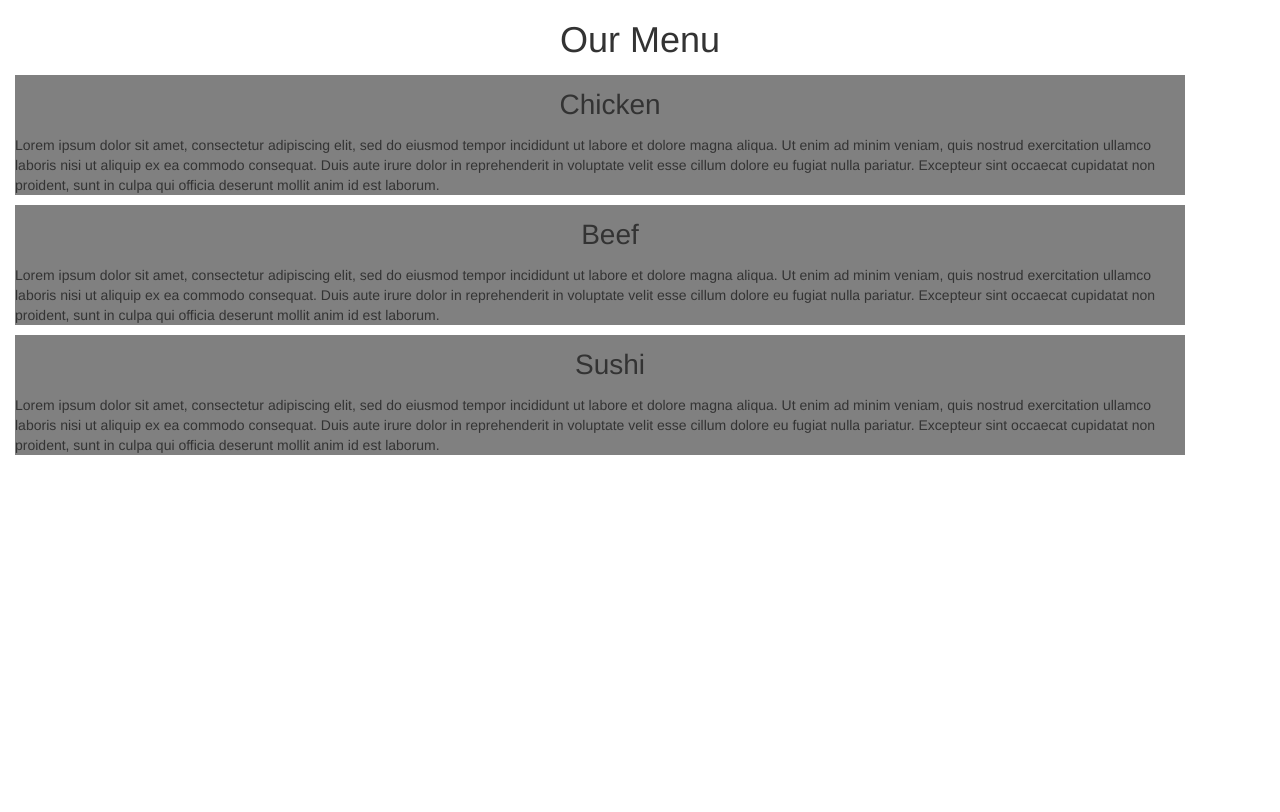
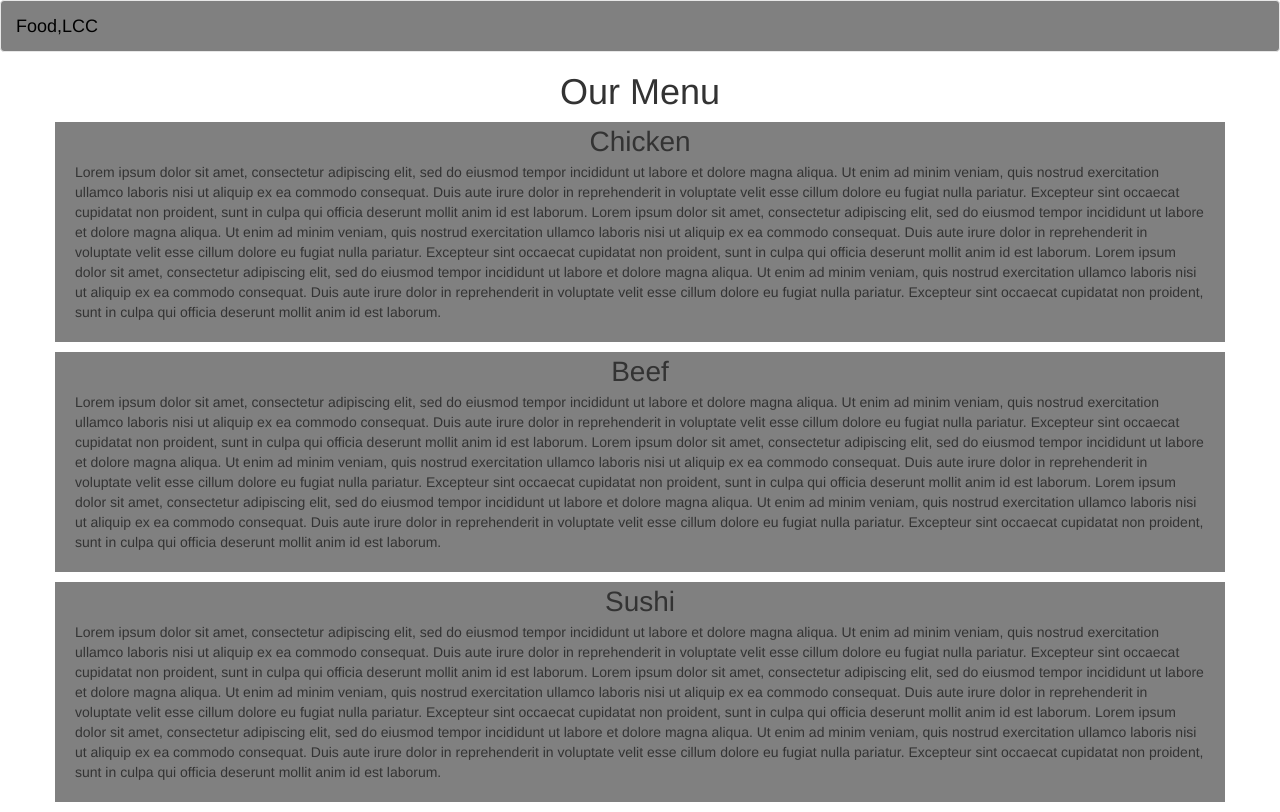
Before and after one commit to AnnaPavlova25/Module3, a plain HTML site: page index.html in a window 1280 px wide. Drawn offline with Linux system fonts and the light colour scheme.

Commit message:
Module3.

```diff
--- a/index.html
+++ b/index.html
@@ -9,19 +9,26 @@
 	<link rel="stylesheet" type="text/css" href="style.css">
 </head>
 <body>
-	<h1>Our Menu</h1>
-	<header class="container">
-		<nav  class="row">
-			<div class="col-md-12 col-sm-12 col-xs-12">Chicken</div>
-			<p>Lorem ipsum dolor sit amet, consectetur adipiscing elit, sed do eiusmod tempor incididunt ut labore et dolore magna aliqua. Ut enim ad minim veniam, quis nostrud exercitation ullamco laboris nisi ut aliquip ex ea commodo consequat. Duis aute irure dolor in reprehenderit in voluptate velit esse cillum dolore eu fugiat nulla pariatur. Excepteur sint occaecat cupidatat non proident, sunt in culpa qui officia deserunt mollit anim id est laborum.</p>
-			<div class="col-md-12 col-sm-12 col-xs-12">Beef</div>
-			<p>Lorem ipsum dolor sit amet, consectetur adipiscing elit, sed do eiusmod tempor incididunt ut labore et dolore magna aliqua. Ut enim ad minim veniam, quis nostrud exercitation ullamco laboris nisi ut aliquip ex ea commodo consequat. Duis aute irure dolor in reprehenderit in voluptate velit esse cillum dolore eu fugiat nulla pariatur. Excepteur sint occaecat cupidatat non proident, sunt in culpa qui officia deserunt mollit anim id est laborum.</p>
-			<div class="col-md-12 col-sm-12 col-xs-12">Sushi</div>
-			<p>Lorem ipsum dolor sit amet, consectetur adipiscing elit, sed do eiusmod tempor incididunt ut labore et dolore magna aliqua. Ut enim ad minim veniam, quis nostrud exercitation ullamco laboris nisi ut aliquip ex ea commodo consequat. Duis aute irure dolor in reprehenderit in voluptate velit esse cillum dolore eu fugiat nulla pariatur. Excepteur sint occaecat cupidatat non proident, sunt in culpa qui officia deserunt mollit anim id est laborum.</p>
+	<header>
+		<nav id="header-nav" class="navbar navbar-default">
+			<div class="navbar-brand">
+				<span>Food,LCC</span>
+			</div>
 
 		</nav>
+	</header>
+	<h1>Our Menu</h1>
+         <div class="container">
+		    <div  class="row">
+			    <div class="col-md-12 col-sm-12 col-xs-12">Chicken</div>
+			     <p> Lorem ipsum dolor sit amet, consectetur adipiscing elit, sed do eiusmod tempor incididunt ut labore et dolore magna aliqua. Ut enim ad minim veniam, quis nostrud exercitation ullamco laboris nisi ut aliquip ex ea commodo consequat. Duis aute irure dolor in reprehenderit in voluptate velit esse cillum dolore eu fugiat nulla pariatur. Excepteur sint occaecat cupidatat non proident, sunt in culpa qui officia deserunt mollit anim id est laborum. Lorem ipsum dolor sit amet, consectetur adipiscing elit, sed do eiusmod tempor incididunt ut labore et dolore magna aliqua. Ut enim ad minim veniam, quis nostrud exercitation ullamco laboris nisi ut aliquip ex ea commodo consequat. Duis aute irure dolor in reprehenderit in voluptate velit esse cillum dolore eu fugiat nulla pariatur. Excepteur sint occaecat cupidatat non proident, sunt in culpa qui officia deserunt mollit anim id est laborum. Lorem ipsum dolor sit amet, consectetur adipiscing elit, sed do eiusmod tempor incididunt ut labore et dolore magna aliqua. Ut enim ad minim veniam, quis nostrud exercitation ullamco laboris nisi ut aliquip ex ea commodo consequat. Duis aute irure dolor in reprehenderit in voluptate velit esse cillum dolore eu fugiat nulla pariatur. Excepteur sint occaecat cupidatat non proident, sunt in culpa qui officia deserunt mollit anim id est laborum.</p>
+			    <div class="col-md-12 col-sm-12 col-xs-12">Beef</div>
+			    <p>Lorem ipsum dolor sit amet, consectetur adipiscing elit, sed do eiusmod tempor incididunt ut labore et dolore magna aliqua. Ut enim ad minim veniam, quis nostrud exercitation ullamco laboris nisi ut aliquip ex ea commodo consequat. Duis aute irure dolor in reprehenderit in voluptate velit esse cillum dolore eu fugiat nulla pariatur. Excepteur sint occaecat cupidatat non proident, sunt in culpa qui officia deserunt mollit anim id est laborum. Lorem ipsum dolor sit amet, consectetur adipiscing elit, sed do eiusmod tempor incididunt ut labore et dolore magna aliqua. Ut enim ad minim veniam, quis nostrud exercitation ullamco laboris nisi ut aliquip ex ea commodo consequat. Duis aute irure dolor in reprehenderit in voluptate velit esse cillum dolore eu fugiat nulla pariatur. Excepteur sint occaecat cupidatat non proident, sunt in culpa qui officia deserunt mollit anim id est laborum. Lorem ipsum dolor sit amet, consectetur adipiscing elit, sed do eiusmod tempor incididunt ut labore et dolore magna aliqua. Ut enim ad minim veniam, quis nostrud exercitation ullamco laboris nisi ut aliquip ex ea commodo consequat. Duis aute irure dolor in reprehenderit in voluptate velit esse cillum dolore eu fugiat nulla pariatur. Excepteur sint occaecat cupidatat non proident, sunt in culpa qui officia deserunt mollit anim id est laborum.</p>
+			    <div class="col-md-12 col-sm-12 col-xs-12">Sushi</div>
+			    <p>Lorem ipsum dolor sit amet, consectetur adipiscing elit, sed do eiusmod tempor incididunt ut labore et dolore magna aliqua. Ut enim ad minim veniam, quis nostrud exercitation ullamco laboris nisi ut aliquip ex ea commodo consequat. Duis aute irure dolor in reprehenderit in voluptate velit esse cillum dolore eu fugiat nulla pariatur. Excepteur sint occaecat cupidatat non proident, sunt in culpa qui officia deserunt mollit anim id est laborum. Lorem ipsum dolor sit amet, consectetur adipiscing elit, sed do eiusmod tempor incididunt ut labore et dolore magna aliqua. Ut enim ad minim veniam, quis nostrud exercitation ullamco laboris nisi ut aliquip ex ea commodo consequat. Duis aute irure dolor in reprehenderit in voluptate velit esse cillum dolore eu fugiat nulla pariatur. Excepteur sint occaecat cupidatat non proident, sunt in culpa qui officia deserunt mollit anim id est laborum. Lorem ipsum dolor sit amet, consectetur adipiscing elit, sed do eiusmod tempor incididunt ut labore et dolore magna aliqua. Ut enim ad minim veniam, quis nostrud exercitation ullamco laboris nisi ut aliquip ex ea commodo consequat. Duis aute irure dolor in reprehenderit in voluptate velit esse cillum dolore eu fugiat nulla pariatur. Excepteur sint occaecat cupidatat non proident, sunt in culpa qui officia deserunt mollit anim id est laborum. </p>
 
-	</header>
+		</div>
+	</div>
 
 
 
--- a/style.css
+++ b/style.css
@@ -1,7 +1,10 @@
 *{box-sizing: border-box;}
 h1{text-align: center;}
 p{background-color: gray;
-padding: 20px:;}
-.row > div {text-align: center; font-size: 2em;
-margin:10px;}
-.container {margin:15px;}
+padding: 20px;}
+.row > div {text-align: center; font-size: 2em;}
+
+/** Header**/
+#header-nav{background-color: gray;}
+.navbar-brand span {color: black;
+font-size: 1,5em; }
```
